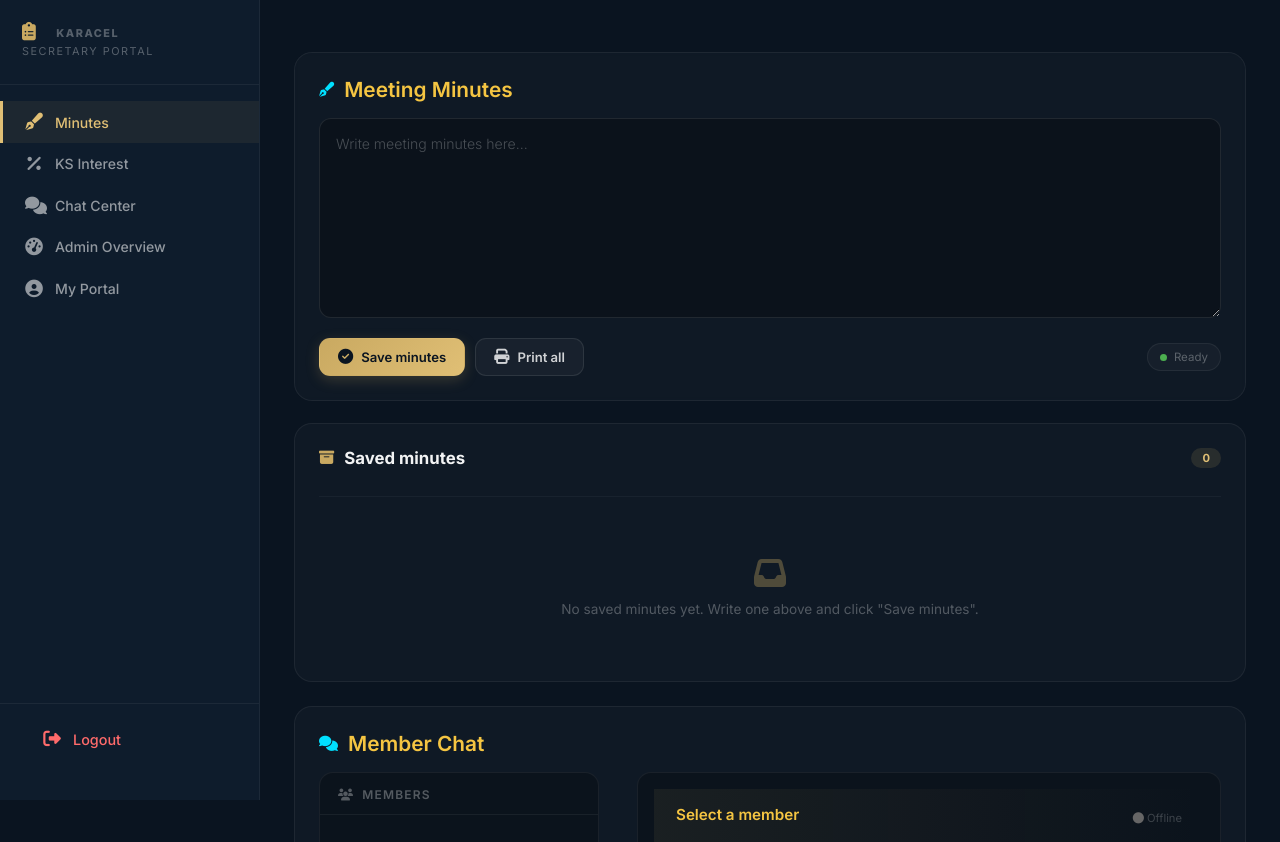
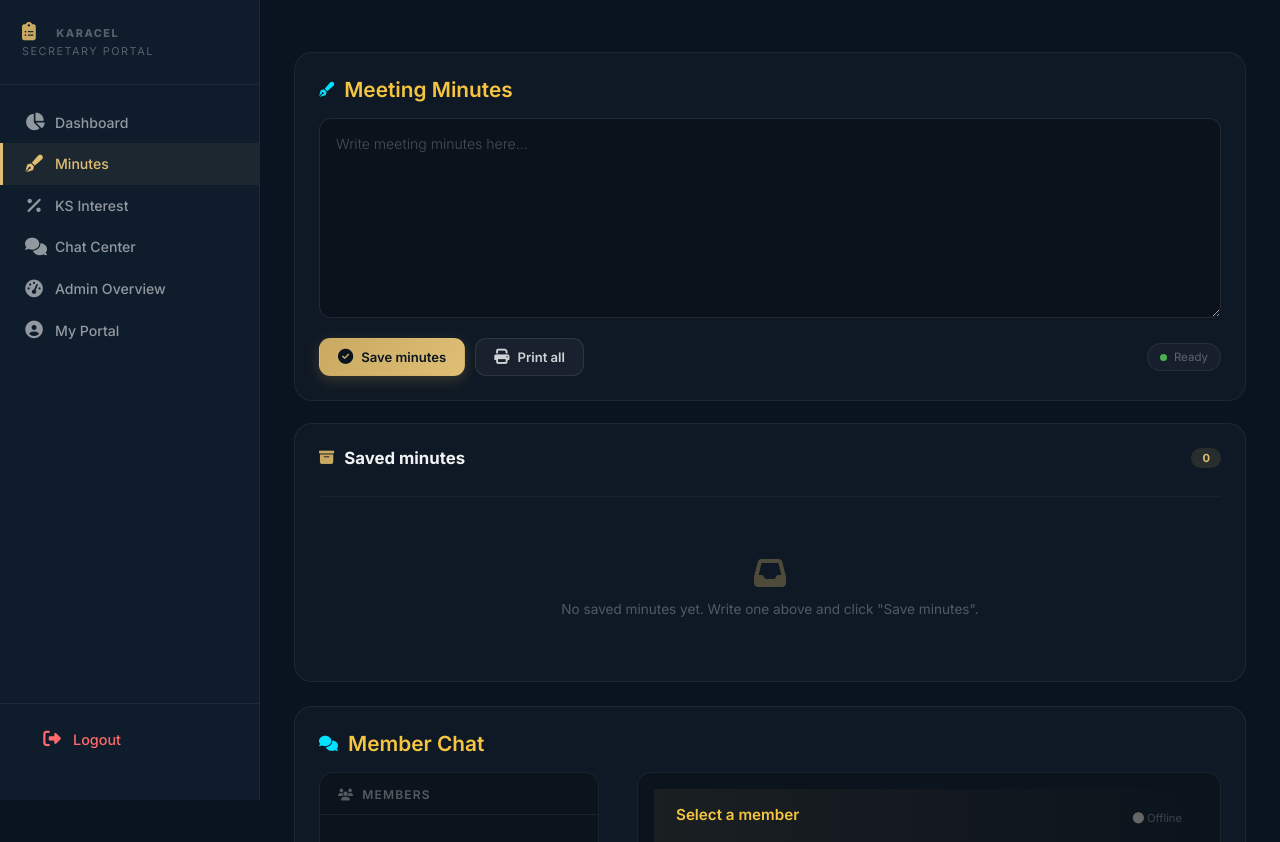
Before and after one commit to Gertrude-9/karacel-website, a Flask app: page /secretary/dashboard in a window 1280 px wide. Shown: the top 842 px of the page. Run offline with Flask 3, Linux system fonts and the light colour scheme; the visitor is signed in with stand-in values (Sample User, id 1); data that the repository does not hold is empty; parts of the project's set-up code (start-up, migrations or seed data) failed here and were passed over; some libraries are stand-ins or nearby versions.

Commit message:
Restore treasurer dashboard link in secretary sidebar

```diff
--- a/templates/secretary/secretary-base.html
+++ b/templates/secretary/secretary-base.html
@@ -19,21 +19,31 @@
         <span>Secretary Portal</span>
     </div>
 
+    <!-- Main Dashboard — the shared treasurer dashboard -->
+    <a class="secretary-nav-item {% if request.endpoint == 'treasurer_dashboard' %}active{% endif %}"
+       href="{{ url_for('treasurer_dashboard') }}">
+        <i class="fas fa-chart-pie"></i> <span>Dashboard</span>
+    </a>
+
+    <!-- Secretary-only Minutes page -->
     <a class="secretary-nav-item {% if request.endpoint == 'secretary_dashboard' %}active{% endif %}"
        href="{{ url_for('secretary_dashboard') }}">
         <i class="fas fa-pen-fancy"></i> <span>Minutes</span>
     </a>
 
+    <!-- KS Interest -->
     <a class="secretary-nav-item {% if request.endpoint == 'secretary_ks_interest' %}active{% endif %}"
        href="{{ url_for('secretary_ks_interest') }}">
         <i class="fas fa-percentage"></i> <span>KS Interest</span>
     </a>
 
+    <!-- Chat Center -->
     <a class="secretary-nav-item {% if request.endpoint == 'chat_api.treasurer_chat' %}active{% endif %}"
        href="{{ url_for('chat_api.treasurer_chat') }}">
         <i class="fas fa-comments"></i> <span>Chat Center</span>
     </a>
 
+    <!-- Admin Overview (only for staff roles) -->
     {% if session.role in ['treasurer', 'admin', 'chairperson', 'secretary'] %}
     <a class="secretary-nav-item {% if request.endpoint == 'admin_dashboard' %}active{% endif %}"
        href="{{ url_for('admin_dashboard') }}">
@@ -41,7 +51,9 @@
     </a>
     {% endif %}
 
-    <a class="secretary-nav-item" href="{{ url_for('member_dashboard', staff_view=True) }}">
+    <!-- My Portal -->
+    <a class="secretary-nav-item {% if request.endpoint == 'member_dashboard' %}active{% endif %}"
+       href="{{ url_for('member_dashboard', staff_view=True) }}">
         <i class="fas fa-user-circle"></i> <span>My Portal</span>
     </a>
 
@@ -51,7 +63,6 @@
         </a>
     </div>
 </nav>
-
 <!-- ==================== MAIN CONTENT ==================== -->
 <div class="secretary-main-content">
     {% block content %}{% endblock %}
```
